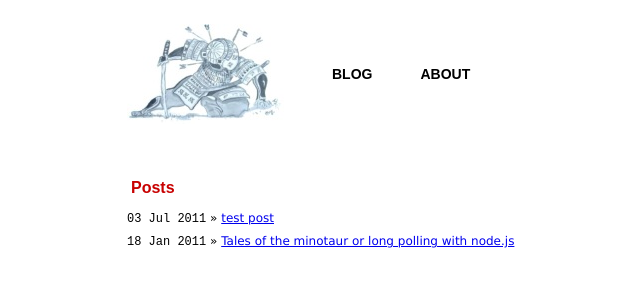
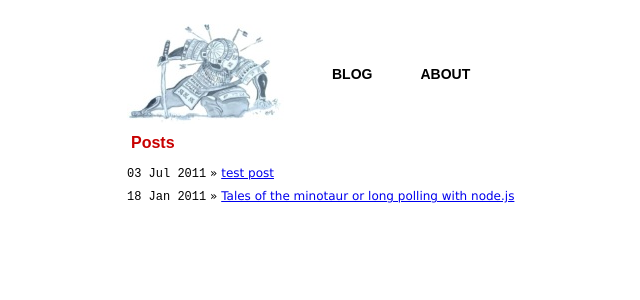
Before and after one commit to yojimbo87/yojimbo87.github.com, a Jekyll site: the page built from index.html, in a window 1280 px wide. Shown: the top 300 px of the page, without its empty margins (213-853 px from the left). Built offline with Jekyll 4.4.1, drawn with Linux system fonts in a browser that asks for light colours; Markdown is read by kramdown in place of the engine named in the settings.

Commit message:
Header image height fix.

```diff
--- a/_layouts/default.html
+++ b/_layouts/default.html
@@ -22,7 +22,7 @@
 <body>
 	<div id="container">
 		<div id="header">
-			<a href="/" style="margin: 0 24px 0 0;">
+			<a href="/" style="height: 100px; margin: 0 24px 0 0;">
 				<img src="/images/samurai.jpg" alt="" />
 			</a>
 			<a href="/">BLOG</a>
```
